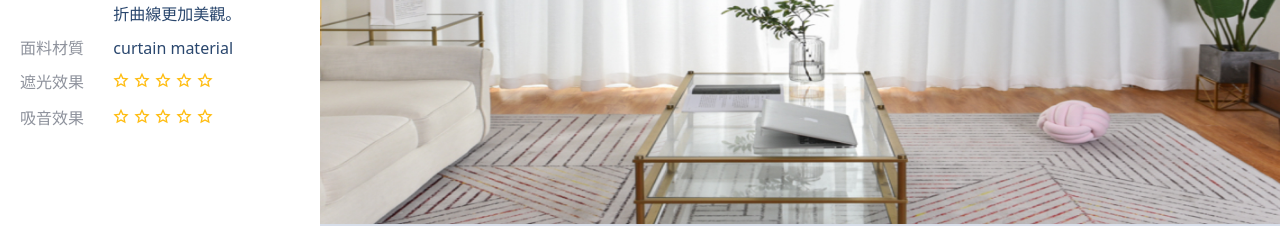
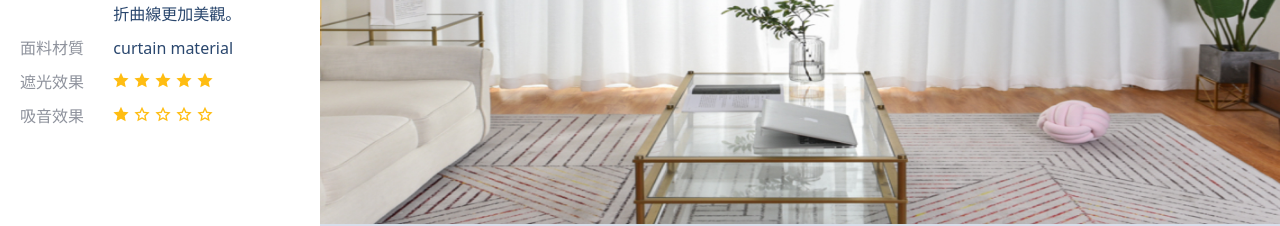
Before and after one commit to Haohan11/curtain-frontend, a Next.js app: page / in a window 1280 px wide. Shown: the part 436-662 px from the top of the page. Built offline with nearby package versions, Linux system fonts and the light colour scheme.

Commit message:
add staticStars component and modified starsRating style

```diff
--- a/components/input/starsRating.js
+++ b/components/input/starsRating.js
@@ -3,12 +3,12 @@ import { FormLabel } from "react-bootstrap";
 
 const Stars = ({name}) => {
   return (
-    <div className="hstack h-100 rating flex-row-reverse justify-content-end">
+    <div className="hstack rating flex-row-reverse justify-content-end align-items-center">
       {[1, 2, 3, 4, 5].map((score) => (
         <>
           <input key={score} type="radio" id={`sr_${name}_${score}`} name={name} hidden />
-          <FormLabel htmlFor={`sr_${name}_${score}`} className={`d-inline-block lh-1 cursor-pointer ${score !== 1 && "pe-1"}`}>
-            <Star className={`${score !== 5 && "me-1"}`} />
+          <FormLabel htmlFor={`sr_${name}_${score}`} className={`d-inline-block lh-1 cursor-pointer m-0 ${score !== 1 && "pe-1"}`}>
+            <Star />
           </FormLabel>
         </>
       ))}
--- a/components/leftSide.js
+++ b/components/leftSide.js
@@ -4,7 +4,7 @@ import CompDiv from "@/components/Div";
 import addClassName from "@/tool/addClassName";
 
 import pickerData from "@/data/pickerData";
-import Stars from "./input/starsRating";
+import Stars from "@/components/staticStars";
 
 const Span = addClassName(CompDiv, "d-inline text-textgrey");
 const Row = addClassName(BSRow, "g-0 m-0 p-0");
@@ -80,7 +80,7 @@ const LeftSide = ({ isLogin }) => {
             <Span>遮光效果</Span>
           </Col>
           <Col>
-            <Stars name={"cover_rate"} />
+            <Stars name={"cover_rate"} number={5} />
           </Col>
         </InfoRow>
         <InfoRow>
--- /dev/null
+++ b/components/staticStars.js
@@ -0,0 +1,23 @@
+import Star from "@/icon/star";
+import StarEmpty from "@/icon/star-outline";
+
+const Stars = ({ number: n }) => {
+  const number = isNaN(n) ? 1 : Math.min(Math.max(1, n), 5);
+
+  return (
+    <div className="hstack">
+      {Array(number)
+        .fill(true)
+        .concat(Array(5 - number).fill(false))
+        .map((fill, index) => (
+          <>
+            <div className={`d-inline-block lh-1 ${index !== 4 && "pe-1"}`}>
+              {fill ? <Star /> : <StarEmpty />}
+            </div>
+          </>
+        ))}
+    </div>
+  );
+};
+
+export default Stars;
```
